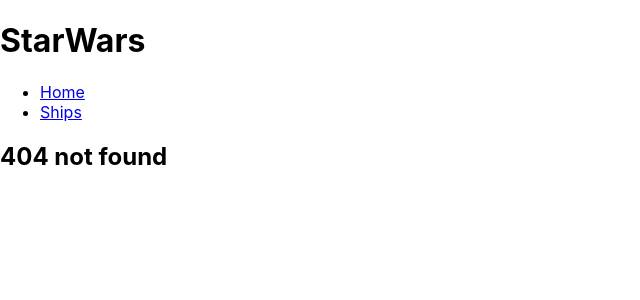
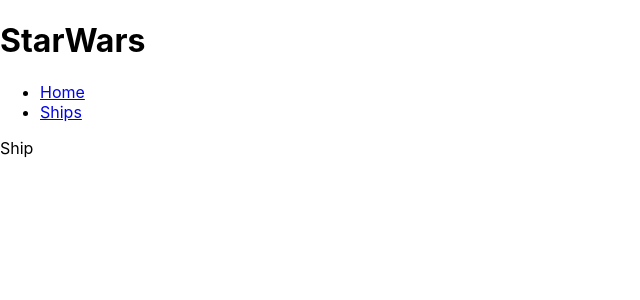
Before and after one commit to CristianAltGr/Sprint-8, a React (Create React App) app: page /ships/shipInfo in a window 1280 px wide. Before the commit this address had no page. Shown: the top 300 px of the page, without its empty margins (0-640 px from the left). Built offline with nearby package versions, Linux system fonts and the light colour scheme.

Commit message:
exercice 2 component

```diff
--- a/src/aplication/routes.js
+++ b/src/aplication/routes.js
@@ -2,6 +2,7 @@
 import { BrowserRouter, Route, Routes } from "react-router-dom"
 import Navbar from "../components/navbar";
 import Home from "../pages/home"
+import ShipInfo from "../pages/shipInfo";
 import Ships from "../pages/ships"
 
 const Router = () => (
@@ -12,8 +13,9 @@
             <Route path={process.env.PUBLIC_URL}>
                 <Route index element={<Home />} />
                 <Route path="ships/" element={<Ships />} />
-                <Route path="*" element={<div><h2>404 not found</h2></div>} />
+                <Route path="ships/shipInfo/" element={<ShipInfo />} />
             </Route>
+            <Route path="*" element={<div><h2>404 not found</h2></div>} />
         </Routes>
     </BrowserRouter>
 );
--- /dev/null
+++ b/src/pages/shipInfo.js
@@ -0,0 +1,3 @@
+const ShipInfo = () => <div>Ship</div>;
+
+export default ShipInfo;
--- a/src/pages/ships.js
+++ b/src/pages/ships.js
@@ -1,6 +1,7 @@
 import { useState } from "react";
 import { useEffect } from "react";
 import axios from "axios";
+import Link from "../components/Link";
 
 
 const Ships = () => {
@@ -18,9 +19,10 @@
 
         <div>
             {ships.map(ship => {
+                console.log(ship);
                 return (
                     <div key={ship.created}>
-                        <h4>{ship.name}</h4>
+                        <Link to={"/ships/shipInfo/"} >{ship.name}</Link>
                         <p> {ship.model}</p>
                     </div>
                 )
```
